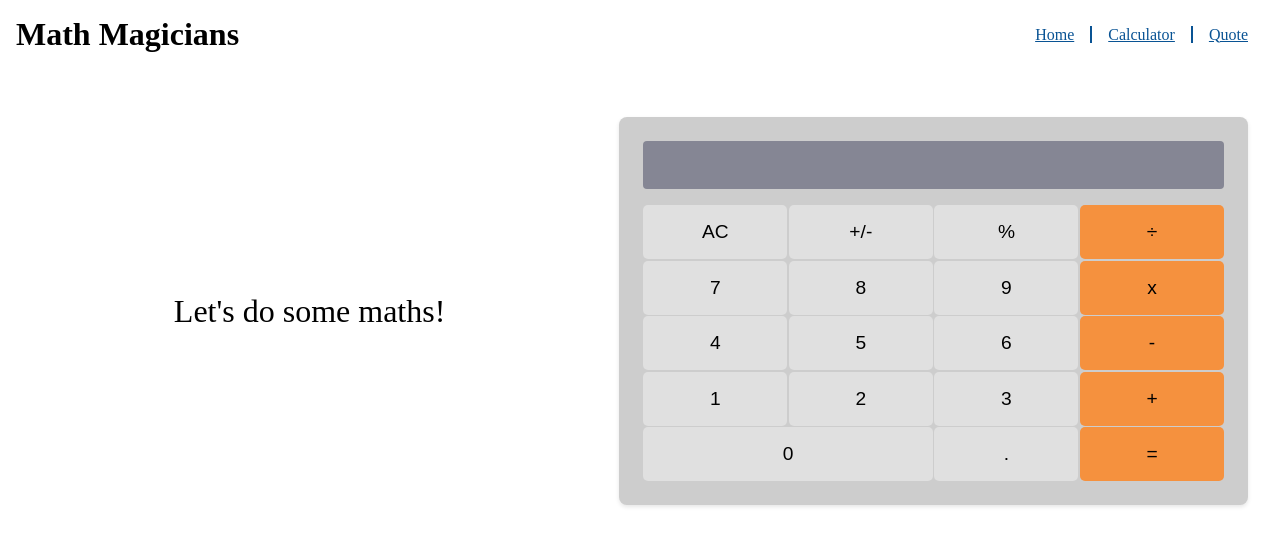
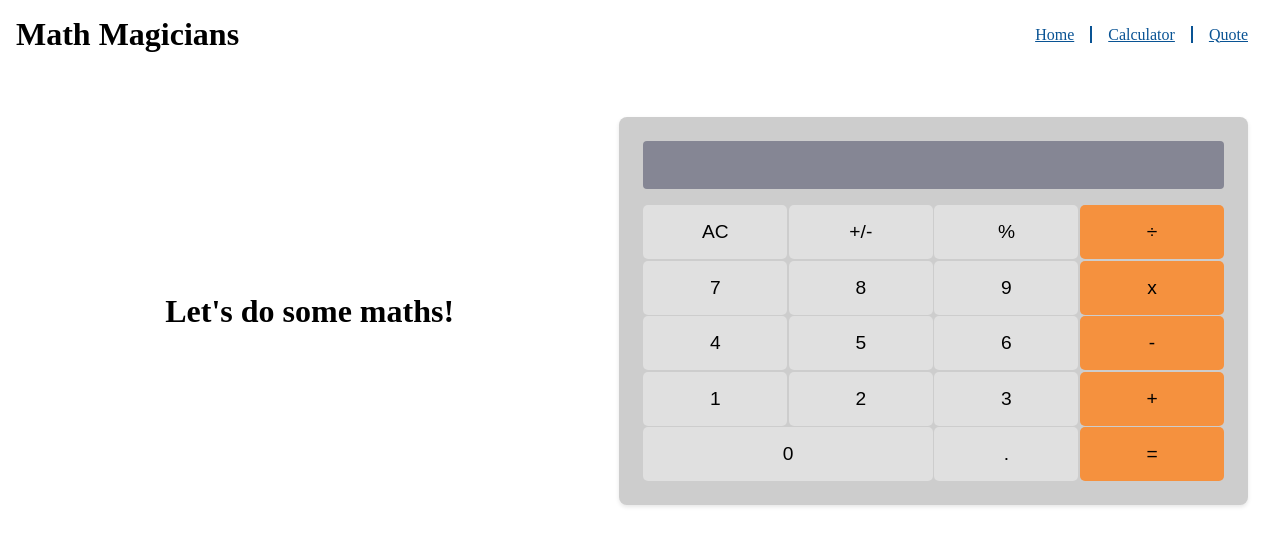
Before and after one commit to Wineshuga/math-magicians, a React (Create React App) app: page /calculator in a window 1280 px wide. Shown: the top 546 px of the page. Built offline with nearby package versions, Linux system fonts and the light colour scheme.

Commit message:
Change section in calculator page to h2

```diff
--- a/src/components/Calculator.js
+++ b/src/components/Calculator.js
@@ -17,9 +17,9 @@ const Calculator = () => {
 
   return (
     <div className={styles.calcPage}>
-    <section>
+    <h2>
       Let's do some maths!
-    </section>
+    </h2>
     <div className={styles.calc}>
       <div className={styles.output}>
         {showInput.total}
--- a/src/styles/Calculator.module.css
+++ b/src/styles/Calculator.module.css
@@ -3,7 +3,7 @@
     margin-top: 3rem;
   }
 
-  .calcPage > section {
+  .calcPage > h2 {
     font-size: 32px;
     padding: 1rem;
     width: 50%;
```
